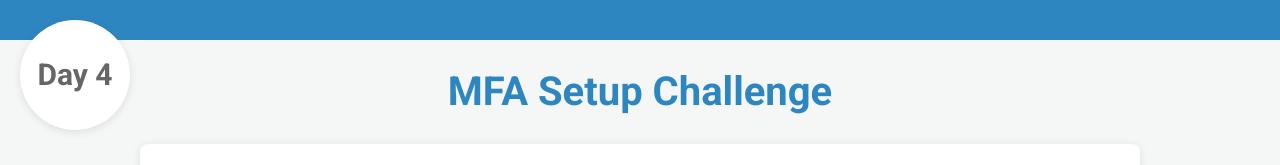
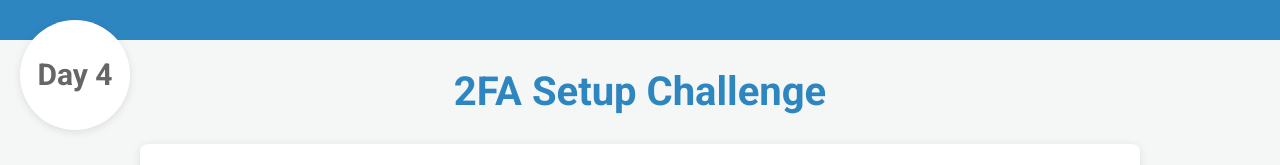
Before and after one commit to DaijobuCodes/30Days-CYBERSECURITY_CHELLANGE, a plain HTML site: page 30 Final/day4.html in a window 1280 px wide. Shown: the top 165 px of the page. Drawn offline with Linux system fonts and the light colour scheme.

Commit message:
Add files via upload

```diff
--- a/30 Final/day4.html
+++ b/30 Final/day4.html
@@ -3,7 +3,7 @@
 <head>
     <meta charset="UTF-8">
     <meta name="viewport" content="width=device-width, initial-scale=1.0">
-    <title>MFA Setup: A Crucial Taskk</title>
+    <title>2FA Setup: A Crucial Taskk</title>
     <link rel="stylesheet" href="templets/day3.css">
     <script src="script.js" defer></script>
     <link href="https://fonts.googleapis.com/css2?family=Roboto:wght@400;500;700&display=swap" rel="stylesheet">
@@ -20,7 +20,7 @@
 
     <!-- Navigation -->
     <div class="head">
-        <p><a href="index.html"> <b>MFA Setup Challenge</b></a></p>
+        <p><a href="index.html"> <b>2FA Setup Challenge</b></a></p>
     </div>
 
     <!-- Main Content Section -->
```
